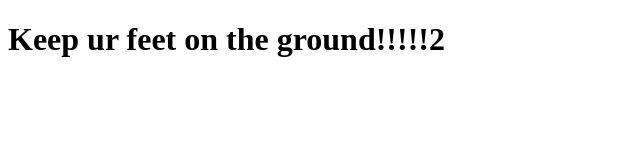
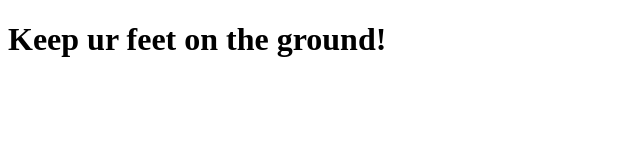
Before and after one commit to NewDekart/shri-2021-infra, a website: page public/index.html in a window 1280 px wide. Shown: the whole page, without its empty margins (0-640 px from the left). Drawn offline with Linux system fonts and the light colour scheme.

Commit message:
Вернул html

```diff
--- a/public/index.html
+++ b/public/index.html
@@ -7,6 +7,6 @@
     <title>Infrasructure dekart416</title>
 </head>
 <body>
-    <h1>Keep ur feet on the ground!!!!!2</h1>
+    <h1>Keep ur feet on the ground!</h1>
 </body>
 </html>
```
